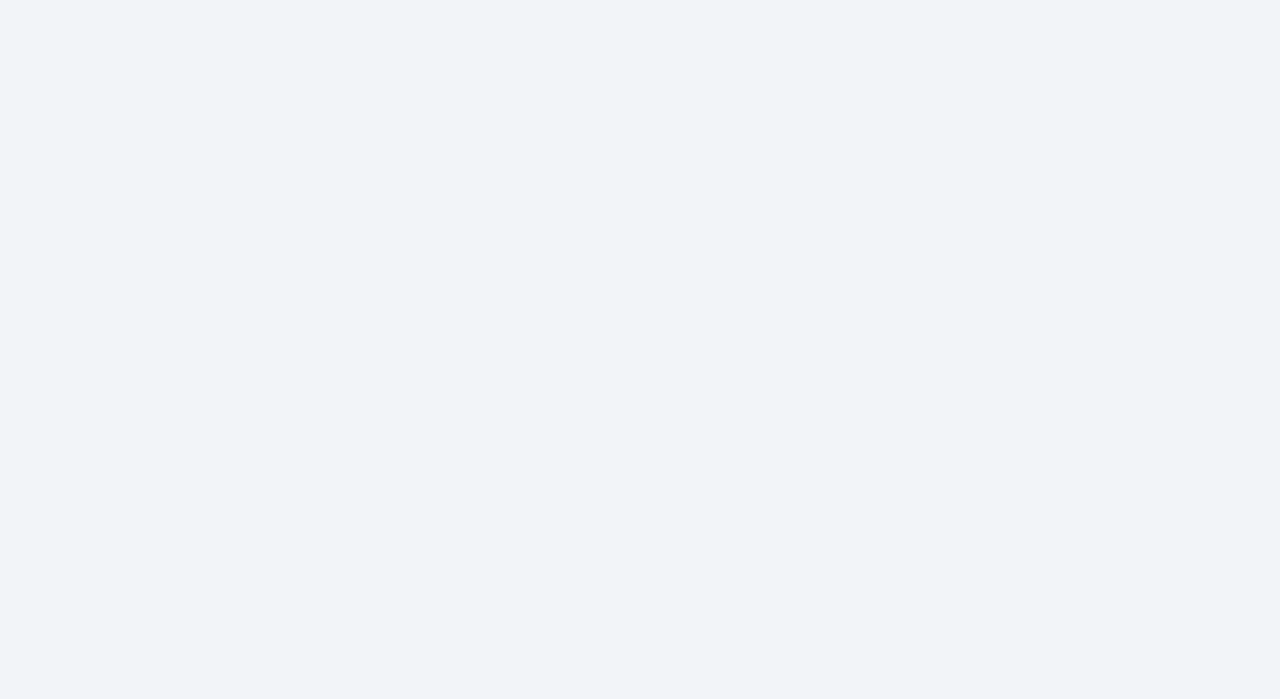
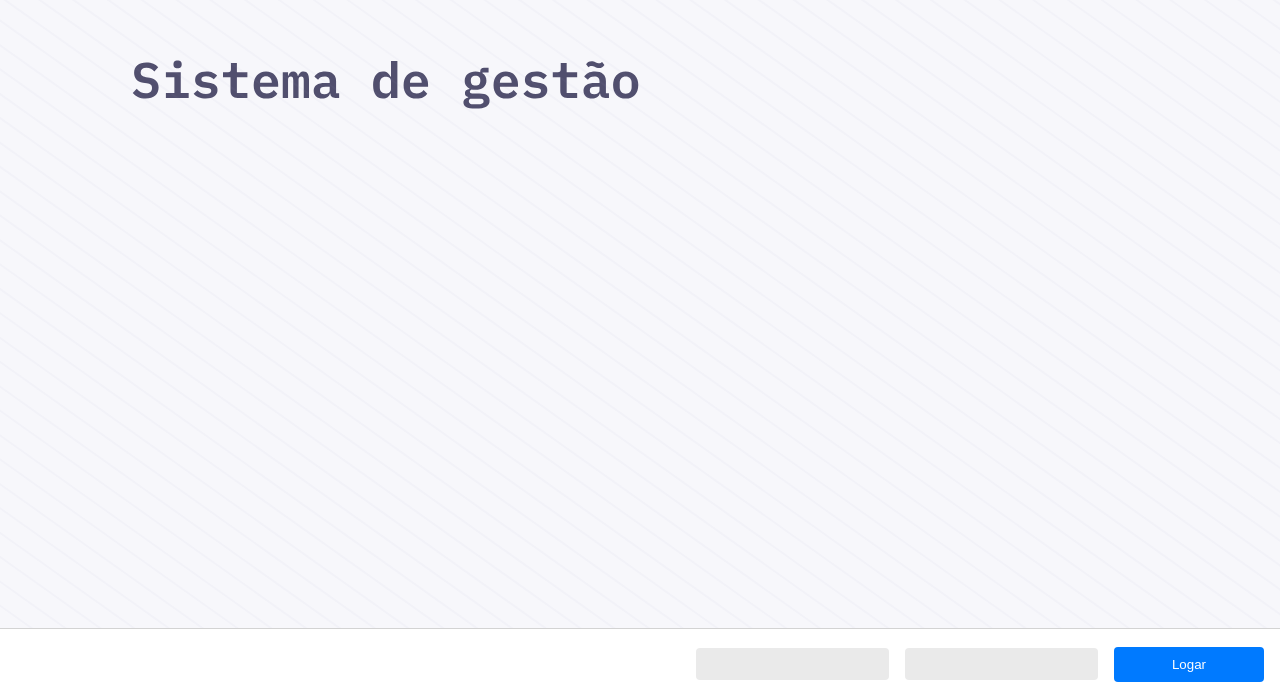
Before and after one commit to KauaFernandes1/simple-manage-system, a React (Create React App) app in the folder plataform-finance-manage/: page /Login in a window 1280 px wide. Shown: the part 101-800 px from the top of the page. Built offline with nearby package versions, Linux system fonts and the light colour scheme.

Commit message:
start login layout

```diff
--- a/plataform-finance-manage/package.json
+++ b/plataform-finance-manage/package.json
@@ -8,6 +8,7 @@
     "@testing-library/user-event": "^13.5.0",
     "react": "^18.3.1",
     "react-dom": "^18.3.1",
+    "react-router-dom": "^6.26.2",
     "react-scripts": "5.0.1",
     "web-vitals": "^2.1.4"
   },
--- a/plataform-finance-manage/src/App.js
+++ b/plataform-finance-manage/src/App.js
@@ -1,12 +1,19 @@
 import './App.css';
+import { BrowserRouter as Router, Route, Routes } from 'react-router-dom'
+import Login from './pages/login-page/login-page.js'
+
 
 
 
 function App() {
   return (
-    <div className="App">
+    <Router>
+      <Routes>
+        <Route path="/Login" element={<Login />} />
 
-    </div>
+
+      </Routes>
+    </Router>
   );
 }
 
--- /dev/null
+++ b/plataform-finance-manage/src/atomic/organism/loginpage/login-page.css
@@ -0,0 +1,3 @@
+body{
+    background-color: aqua;
+}
--- /dev/null
+++ b/plataform-finance-manage/src/atomic/organism/loginpage/login-page.js
@@ -0,0 +1,13 @@
+import './login-page.css'
+
+
+function LoginPage () {
+    return(
+        <div className='LoginContainer'>
+
+        </div>
+    )
+}
+
+
+export default LoginPage;
--- /dev/null
+++ b/plataform-finance-manage/src/pages/login-page/login-page.js
@@ -0,0 +1,18 @@
+import './login.css'
+
+function Login () {
+    return (
+        <div className='loginContainer'>
+            <div className='loginArea'>
+                <div className='loginInputs'>
+                    <input></input>
+                    <input></input>
+                    <button>Logar</button>
+                </div>
+            </div>
+        </div>
+    )
+}
+
+
+export default Login;
--- /dev/null
+++ b/plataform-finance-manage/src/pages/login-page/login.css
@@ -0,0 +1,60 @@
+body{
+    background-image: url('../../../public/background-login.svg');
+    margin: 0;
+}
+
+
+.loginArea{
+    width: 100%;
+    background-color: rgb(255, 255, 255);
+    height: 70px;
+    border-top:  0.5px solid rgb(211, 211, 211);
+
+    position: absolute;
+    bottom: 0;
+}
+
+
+.loginInputs {
+    width: auto;
+    height: 100%;
+    position: absolute;
+    right: 0;
+
+    display: flex;
+    flex-direction: row;
+    align-items: center;
+    gap: 16px;
+}
+
+
+.loginInputs button{
+    width: 150px;
+    height: 35px;
+
+    border: none;
+    border-radius: 4px;
+    margin-right: 16px;
+    transition: 1s;
+
+    background-color: #007AFF;
+    color: white;
+    cursor: pointer;
+}
+
+.loginInputs button:hover{
+    background-color: #0050a7;
+    color: rgb(208, 208, 208);
+}
+
+.loginInputs input {
+    width: 175px;
+    height: 30px;
+
+    border: none;
+    background-color: rgb(234, 234, 234);
+
+    padding-right: 16px;
+
+    border-radius: 4px;
+}
```
Also changed, not shown: plataform-finance-manage/src/atomic/organism/loginpage/teste.js (added, +11 -0 lines), plataform-finance-manage/public/background-login.svg (added), plataform-finance-manage/src/atomic/organism/loginpage/teste.css (added), 1 other file (tests, documents, lock files or other folders).
